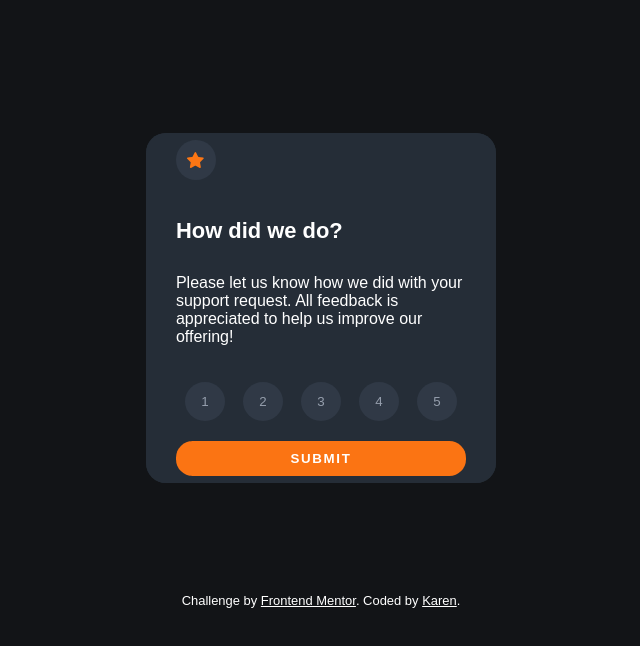
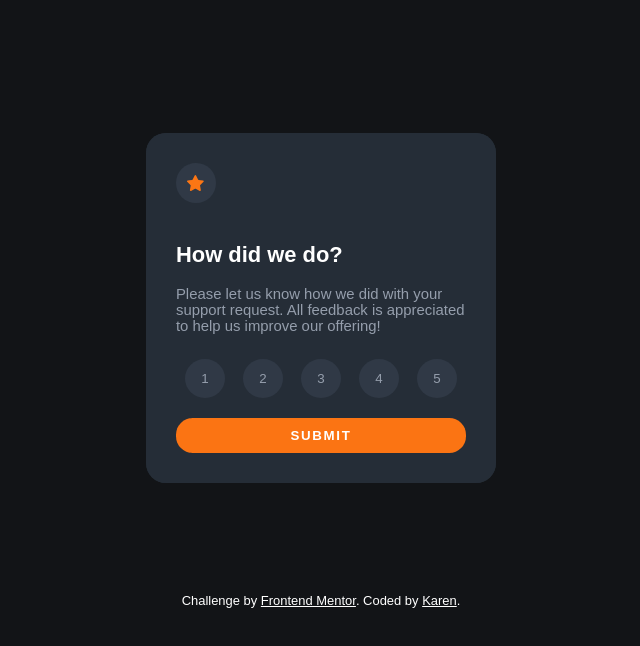
Before and after one commit to vkaren/interactive-rating-component, a plain HTML site: page docs/index.html in a window 1280 px wide. Shown: the whole page, without its empty margins (319-959 px from the left). Drawn offline with nearby package versions, Linux system fonts and the light colour scheme.

Commit message:
Update style.css

```diff
--- a/docs/style.css
+++ b/docs/style.css
@@ -61,13 +61,13 @@ h1{
   font-weight: bold;
   margin: 0.62em 0 ;
 }
-h3{
+p{
   font-size: 0.93em;
   font-weight: 400;
   color: hsl(217, 12%, 63%);
   margin: 0.31em 0;
 }
-.box-second h3{
+.box-second p{
   text-align: center;
 }
 .rating{
@@ -77,7 +77,7 @@ h3{
   width: 10.62em;
   margin: 0.93em 0;
 }
-.rating h3{
+.rating p{
    margin: 0;
    text-align: center;
    color: hsl(25, 97%, 53%);
```
